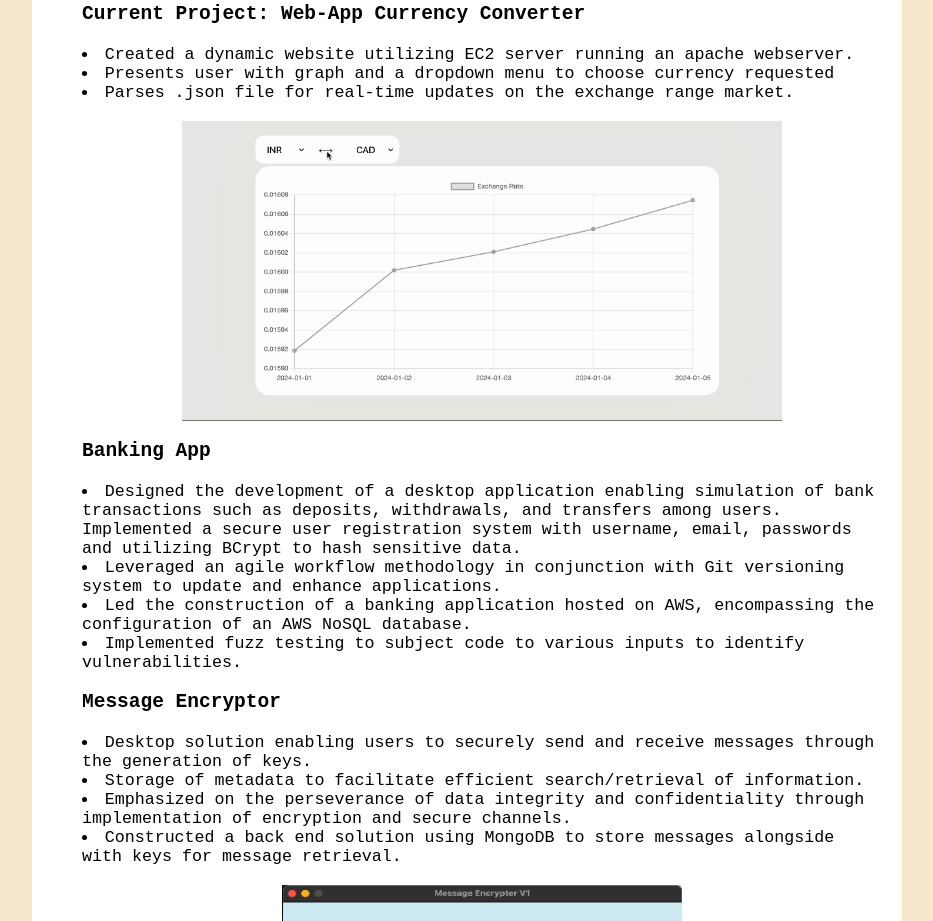
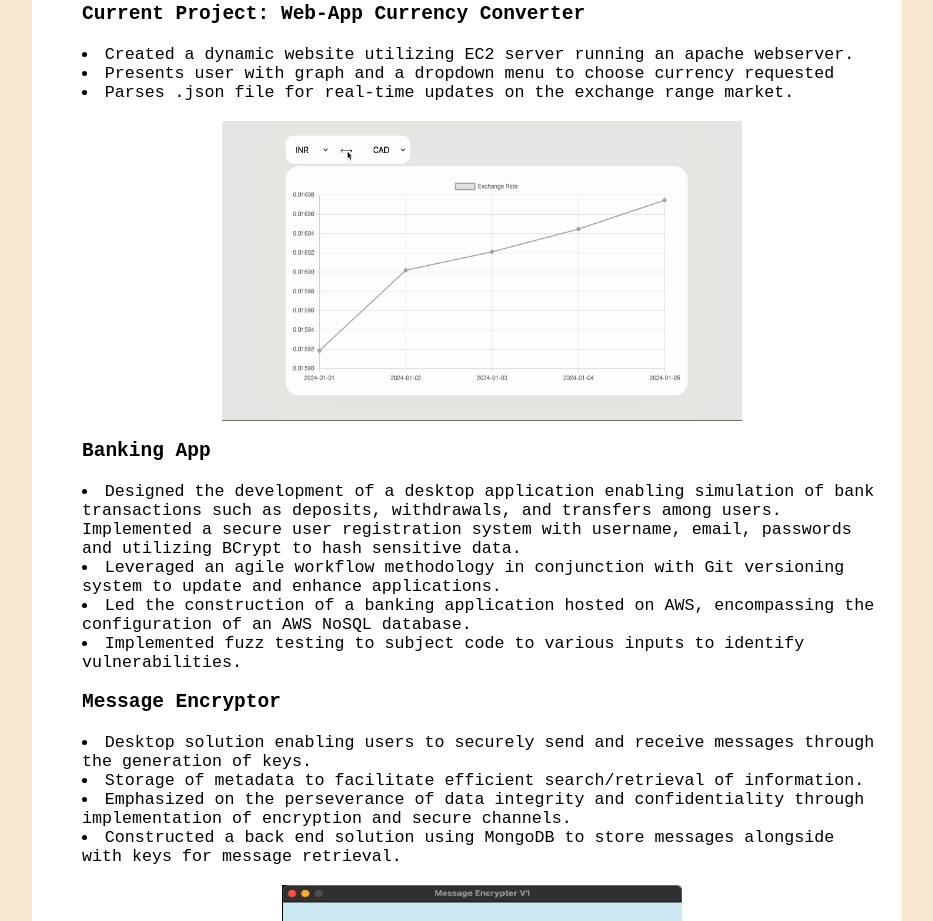
Before and after one commit to dkkumar77/dkkumar77.github.io, a plain HTML site: page index.html in a window 1280 px wide. Shown: the part 1199-2120 px from the top of the page, without its empty margins (173-1106 px from the left). Drawn offline with Linux system fonts and the light colour scheme.

Commit message:
size adjust test

```diff
--- a/index.html
+++ b/index.html
@@ -227,7 +227,7 @@
             </li>
             <br>
             <a>
-            <img src="sample.gif" width="600px" height="300px"  class="centered-image">
+            <img src="sample.gif" width="520px" height="300px"  class="centered-image">
             </a>
             <h3>Banking App</h3>
 
```
